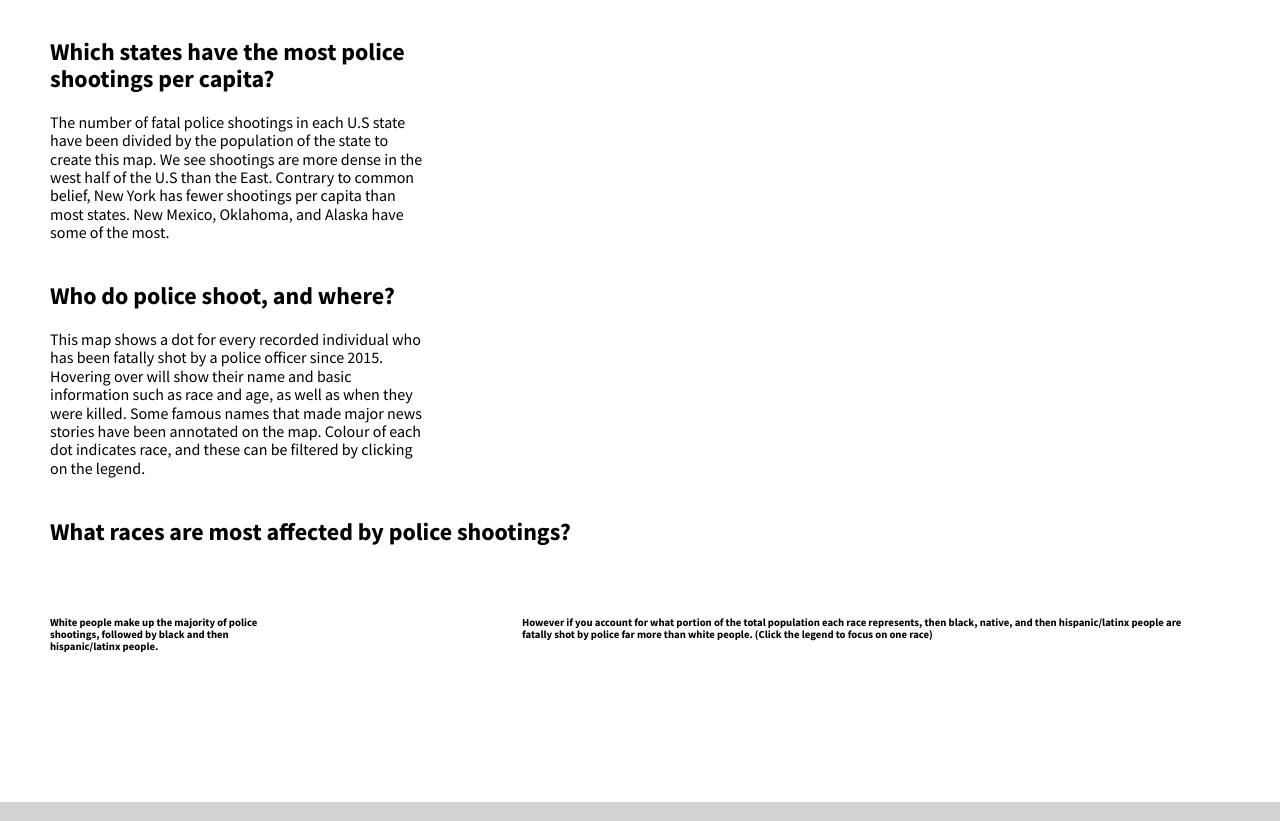
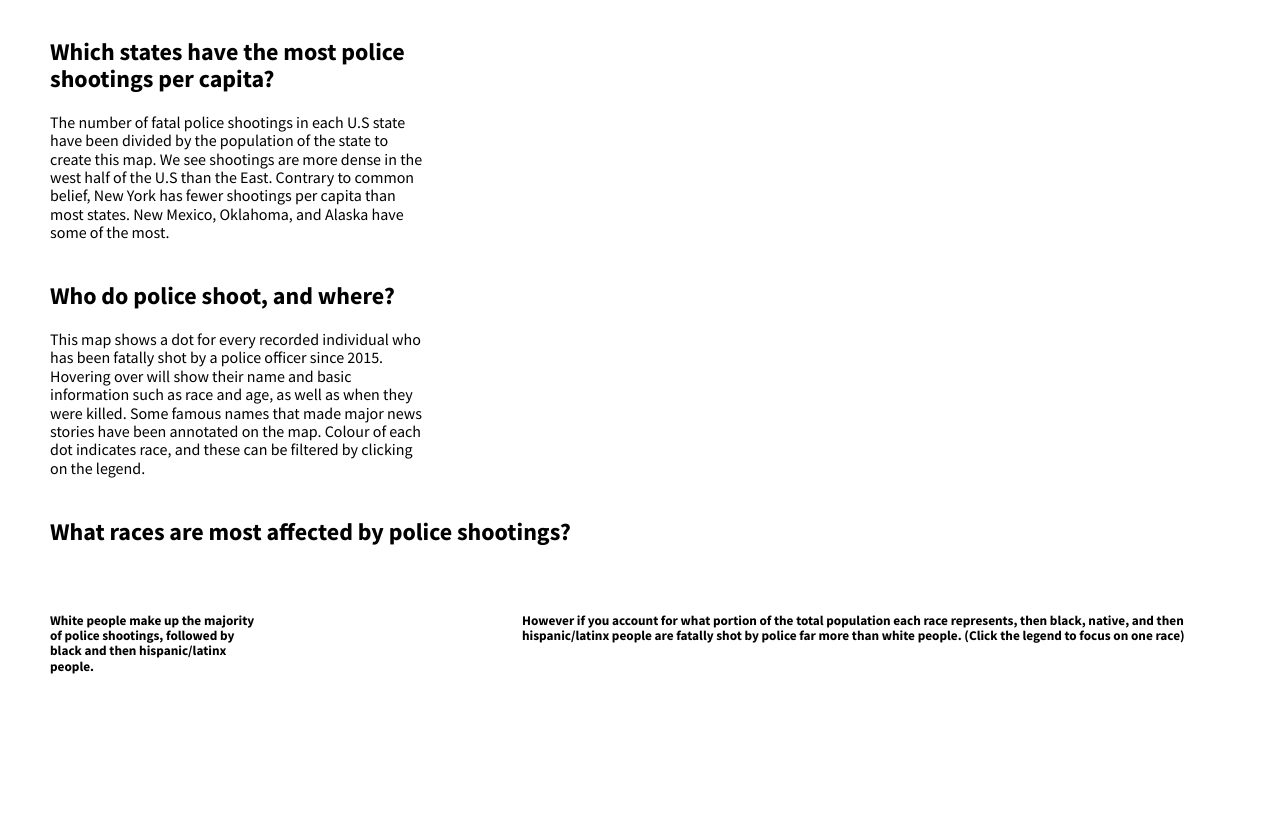
Before and after one commit to J-J-S/FIT3179, a plain HTML site: page index.html in a window 1280 px wide. Shown: the part 115-936 px from the top of the page. Drawn offline with nearby package versions, Linux system fonts and the light colour scheme; a script that the page names is missing.

Commit message:
Update index.html

```diff
--- a/index.html
+++ b/index.html
@@ -106,15 +106,15 @@
     <div class="pure-g">
         <div class="pure-u-1-5">
           <div class="description description-left">
-            <h6>White people make up the majority of police shootings, followed by black and then hispanic/latinx people.</h6>
+            <h5>White people make up the majority of police shootings, followed by black and then hispanic/latinx people.</h5>
           </div>
         </div>
         <div class="pure-u-1-5">
         </div>
         <div class="pure-u-3-5">
           <div class="description description-left">
-            <h6>However if you account for what portion of the total population each race represents, then black, native, and then hispanic/latinx people
-              are fatally shot by police far more than white people. (Click the legend to focus on one race)</h6>
+            <h5>However if you account for what portion of the total population each race represents, then black, native, and then hispanic/latinx people
+              are fatally shot by police far more than white people. (Click the legend to focus on one race)</h5>
           </div>
         </div>
     </div>
```
